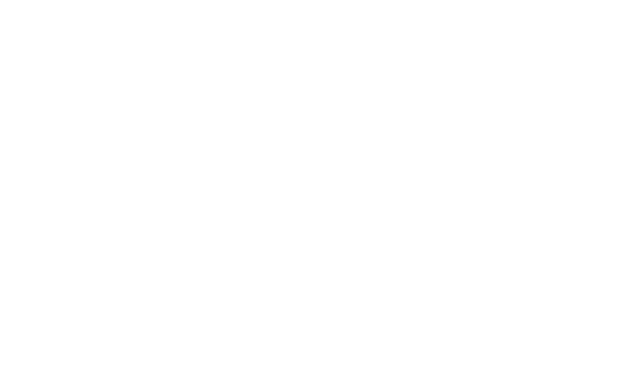
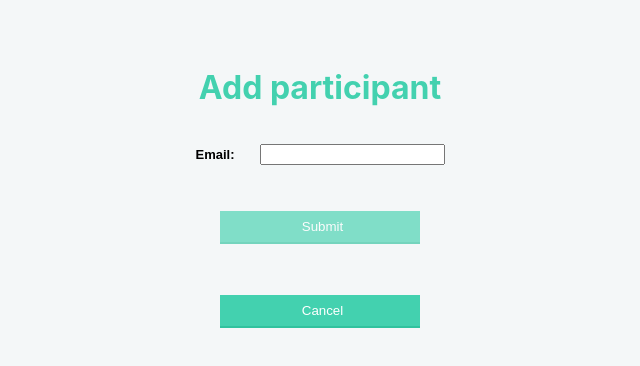
Before and after one commit to EveYu0130/Gherald-experiment-ui, a React (Create React App) app in the folder frontend/: page /participants/add in a window 1280 px wide. Before the commit this address had no page. Shown: the top 366 px of the page, without its empty margins (320-960 px from the left). Built offline with nearby package versions, Linux system fonts and the light colour scheme.

Commit message:
updated participant api & routes

```diff
--- a/frontend/src/Components/Pages/AddParticipant/index.js
+++ b/frontend/src/Components/Pages/AddParticipant/index.js
@@ -68,14 +68,14 @@ function AddParticipant() {
     const handleSubmit = (e) => {
         console.log('Participant added');
         e.preventDefault();
-        fetch('/add', {
+        fetch('/api/participants/add', {
             method: 'POST',
             headers: {
                 'Content-Type': 'application/x-www-form-urlencoded',
             },
             body: "email="+email
         }).then(response => {
-            navigate('/')
+            navigate('/participants')
             console.log(response);
         }).catch(error => {
             console.log(error);
@@ -94,7 +94,7 @@ function AddParticipant() {
                     <ButtonLabel>Submit</ButtonLabel>
                 </StyledButton>
             </form>
-            <Link to="/">
+            <Link to="/participants">
                 <StyledButton>
                     <ButtonLabel>Cancel</ButtonLabel>
                 </StyledButton>
--- a/frontend/src/Components/Pages/ChangeList/index.js
+++ b/frontend/src/Components/Pages/ChangeList/index.js
@@ -77,7 +77,7 @@ function ChangeList() {
     const columns = [
         {
             Header: 'Number',
-            accessor: 'number'
+            accessor: '_number'
         },
         {
             Header: 'Project',
--- a/frontend/src/Components/Pages/ParticipantList/index.js
+++ b/frontend/src/Components/Pages/ParticipantList/index.js
@@ -90,7 +90,7 @@ function ParticipantList() {
     const [participants, setParticipants] = useState([]);
 
     useEffect(() => {
-        fetch('/list')
+        fetch('/api/participants')
             .then(results => results.json())
             .then(data => {
                 setLoading(false);
@@ -121,7 +121,7 @@ function ParticipantList() {
                     <Table columns={columns} data={participants} />
                 )}
             </div>
-            <Link to="/add">
+            <Link to="/participants/add">
                 <StyledButton>
                     <ButtonLabel>Add a Participant</ButtonLabel>
                 </StyledButton>
--- a/frontend/src/index.js
+++ b/frontend/src/index.js
@@ -6,13 +6,15 @@ import {BrowserRouter, Route, Routes}  from 'react-router-dom';
 import ParticipantList from './Components/Pages/ParticipantList'
 import AddParticipant from "./Components/Pages/AddParticipant";
 import ChangeList from "./Components/Pages/ChangeList";
+import MainPage from "./Components/Pages/MainPage";
 
 ReactDOM.render(
     <BrowserRouter>
         <div>
             <Routes>
-                <Route exact path="/" element={<ParticipantList />} />
-                <Route exact path={`/add`} element={<AddParticipant />} />
+                <Route exact path="/" element={<MainPage />} />
+                <Route exact path="/participants" element={<ParticipantList />} />
+                <Route exact path={`/participants/add`} element={<AddParticipant />} />
                 <Route exact path="/changes" element={<ChangeList />} />
             </Routes>
         </div>
```
Also changed, not shown: 1 other file (tests, documents, lock files or other folders).
